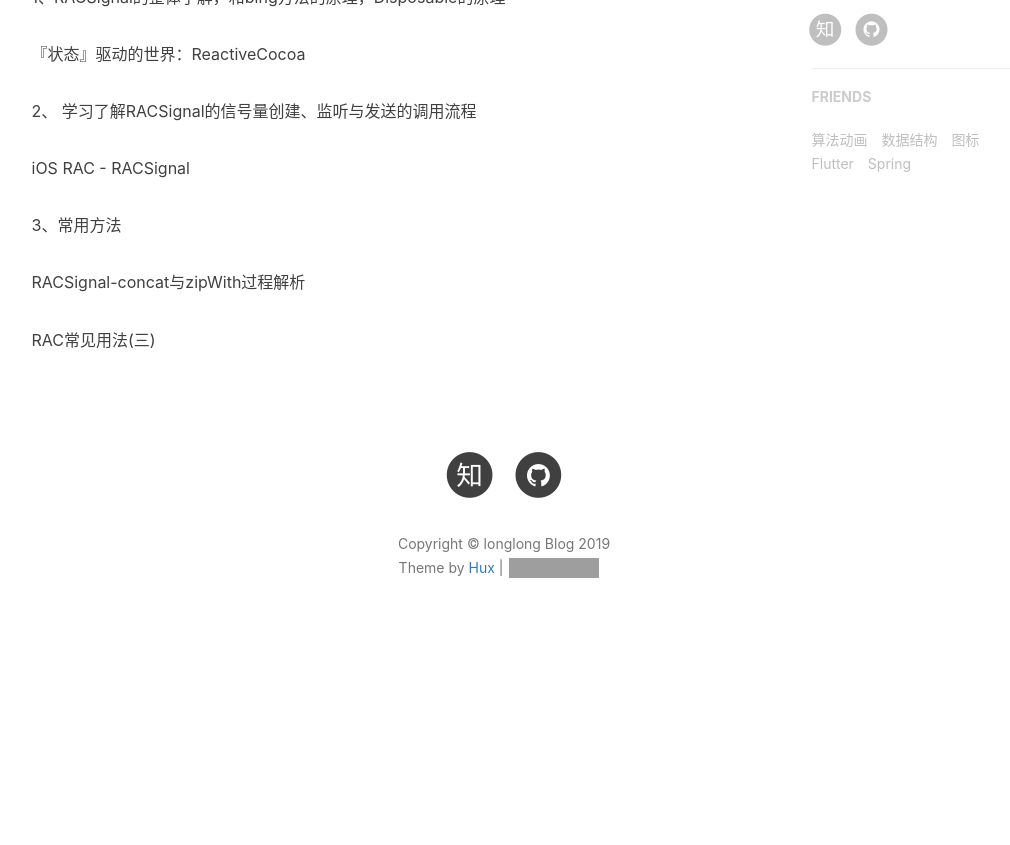
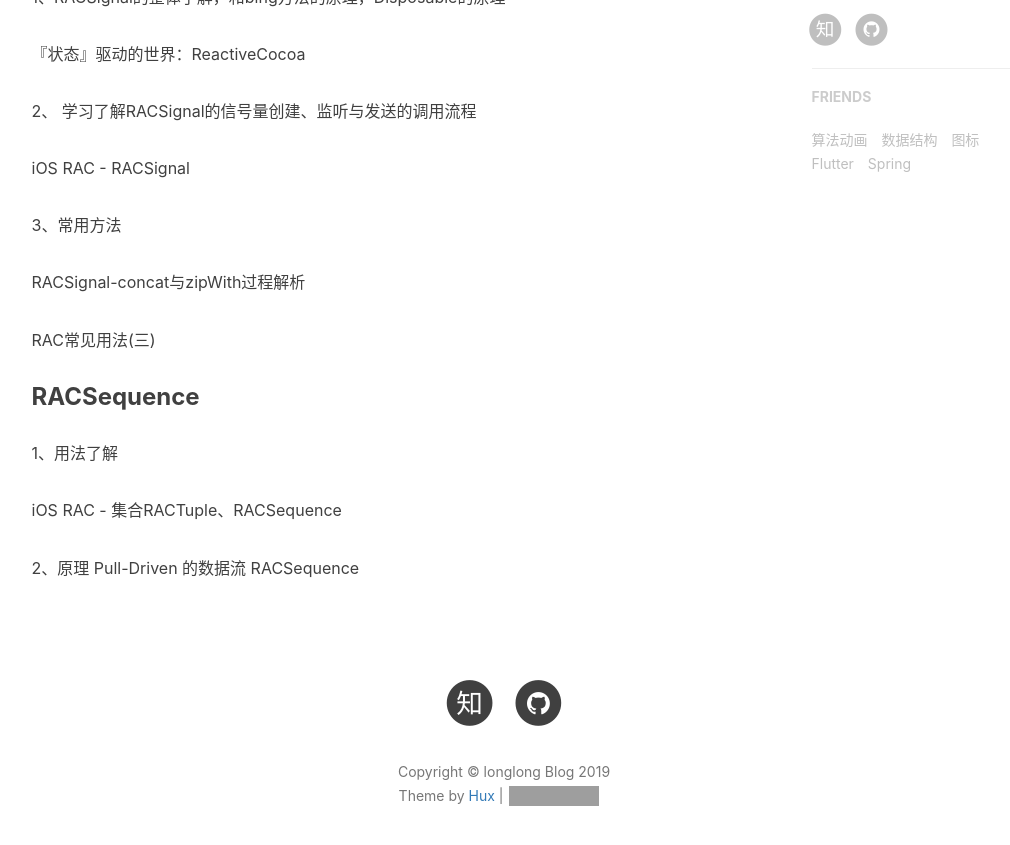
Before and after one commit to awanglilong/awanglilong.github.io, a Jekyll site: the page built from Learn record.md, in a window 1280 px wide and 900 px high, scrolled down 858 px. Shown: the top 845 px of the window, without its empty margins (136-1146 px from the left). Built offline with Jekyll 4.4.1, drawn with Linux system fonts in a browser that asks for light colours; nearby versions of some CDN libraries; our own code applies the rules of GitHub Pages for plain Markdown files; comment, search, counter and statistics services are not loaded; before the commit the page ends 1530 px from its top, so only the background shows below that; grey boxes are pictures that could not be loaded.

Commit message:
Update Learn record.md

```diff
--- a/Learn record.md
+++ b/Learn record.md
@@ -24,3 +24,12 @@
 [RACSignal-concat与zipWith过程解析](https://chipengliu.github.io/2019/01/13/RACSignal-concat-zipWith/)
 
 [RAC常见用法(三)](https://www.jianshu.com/p/715b7235da1d)
+
+### RACSequence
+
+1、用法了解
+
+[iOS RAC - 集合RACTuple、RACSequence](https://www.jianshu.com/p/a57060bf6158)
+
+2、原理
+[Pull-Driven 的数据流 RACSequence](https://github.com/draveness/analyze/blob/master/contents/ReactiveObjC/RACSequence.md)
```
